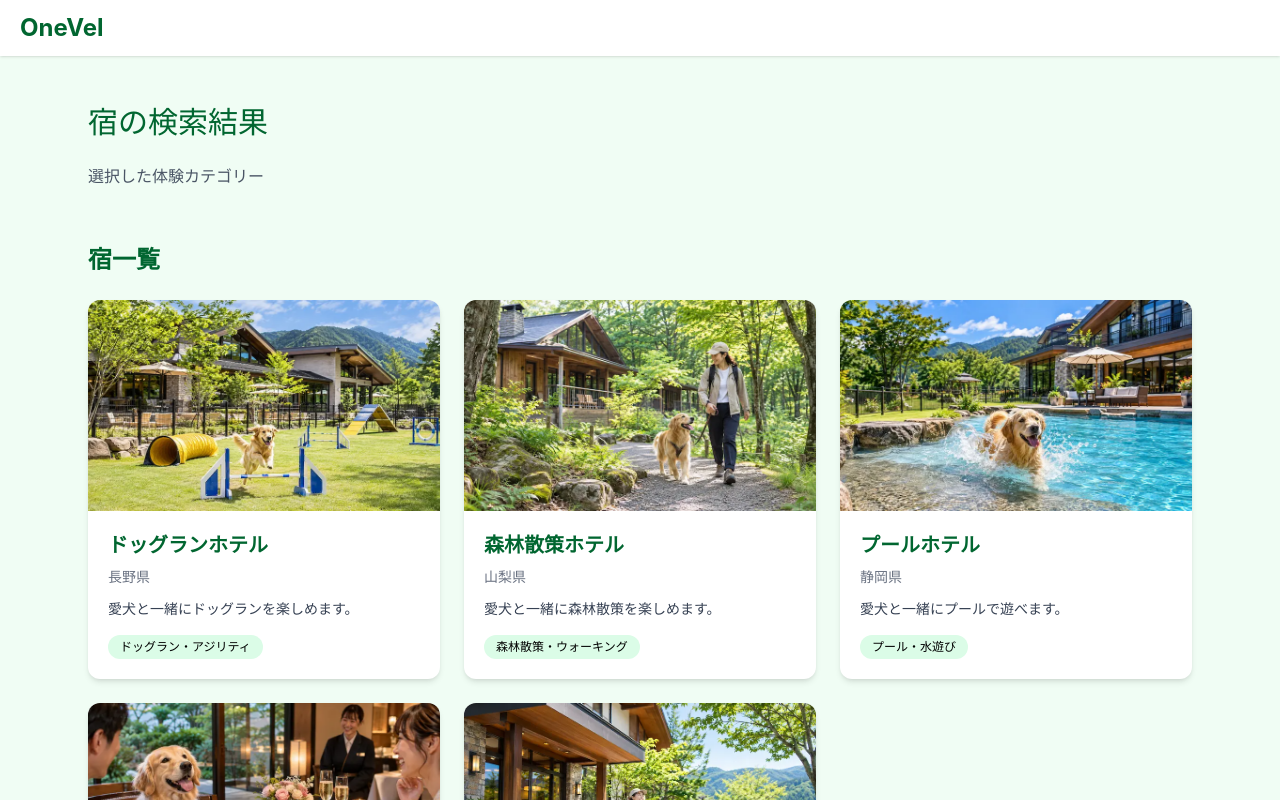
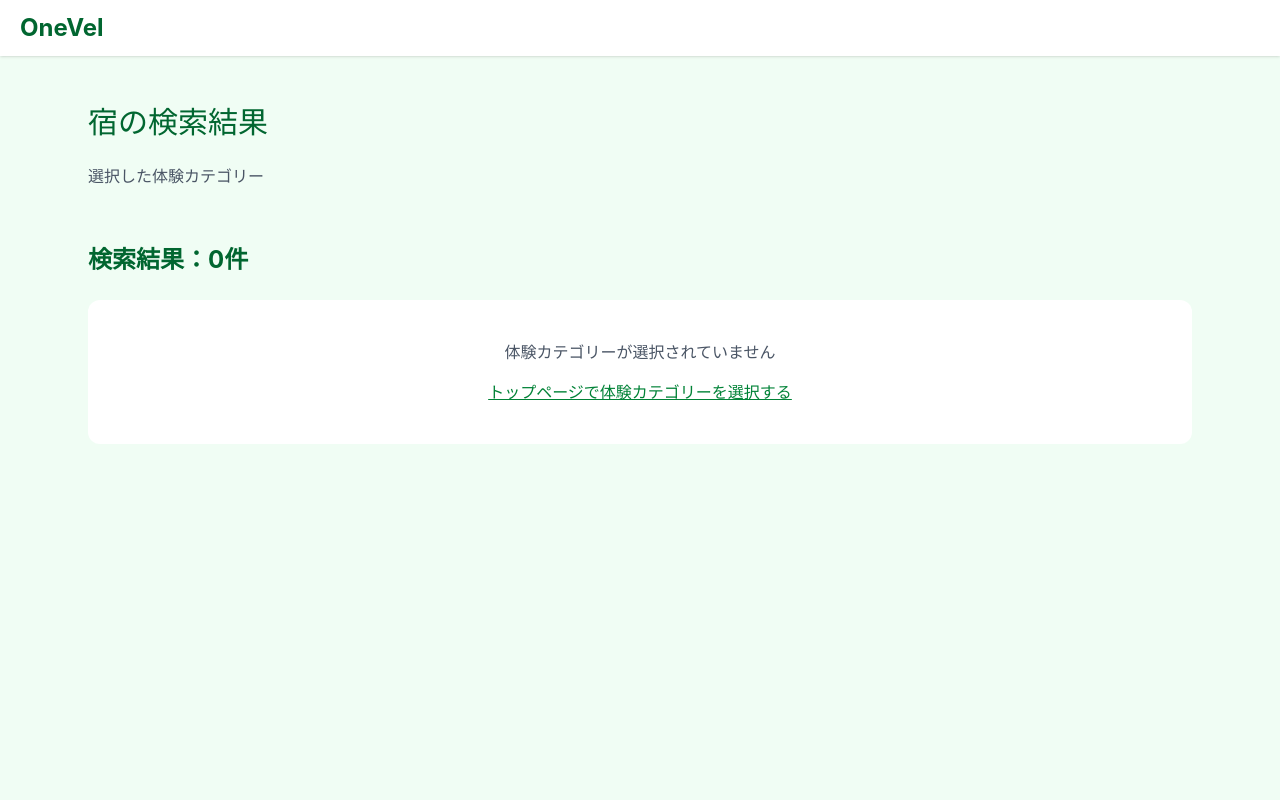
Before and after one commit to yukiiwa121/onevel, a React (Vite) app in the folder frontend/: page /hotels in a window 1280 px wide. Shown: the top 800 px of the page. Built offline with nearby package versions, Linux system fonts and the light colour scheme.

Commit message:
検索結果実装

```diff
--- a/frontend/src/pages/SearchResultsPage.tsx
+++ b/frontend/src/pages/SearchResultsPage.tsx
@@ -13,6 +13,11 @@ function SearchResultsPage() {
     const selectedExperiences = experiences.filter((experience) =>
     experienceIds.includes(experience.id)
     )
+
+    //選択された体験カテゴリーに対応する宿を取得(or検索)
+    const filteredHotels = hotels.filter((hotel) =>
+    hotel.experienceIds.some((id) =>
+    experienceIds.includes(id)  )  )
 
     return (
         <div className="min-h-screen bg-green-50">
@@ -42,14 +47,31 @@ function SearchResultsPage() {
 
                 {/* 宿一覧 */}
                 <h2 className="mb-6 text-2xl font-bold text-green-800">
-                    宿一覧
+                    検索結果：{filteredHotels.length}件
                 </h2>
 
-                <div className="grid grid-cols-1 gap-6 md:grid-cols-2 lg:grid-cols-3">
-                    {hotels.map((hotel) => (
+                {experienceIds.length === 0 ? (
+                   <div className="rounded-xl bg-white p-10 text-center">
+                      <p className="mb-4 text-gray-600">
+                        体験カテゴリーが選択されていません
+                      </p>
+                      <Link to="/" className="font-medium text-green-700 underline">
+                        トップページで体験カテゴリーを選択する
+                      </Link>
+                   </div>
+                ) : filteredHotels.length === 0 ? (
+                  <div className="rounded-xl bg-white p-10 text-center ">
+                     <p className="text-gray-600">
+                         条件に一致する宿が見つかりませんでした
+                      </p>
+                    </div>
+                ) : (
+                  <div className="grid grid-cols-1 gap-6 md:grid-cols-2 lg:grid-cols-3">
+                     {filteredHotels.map((hotel) => (
                         <HotelCard key={hotel.id} hotel={hotel} />
-                    ))}
-                </div>
+                     ))}
+                    </div>
+                )}
             </main>
         </div>
     )
```
